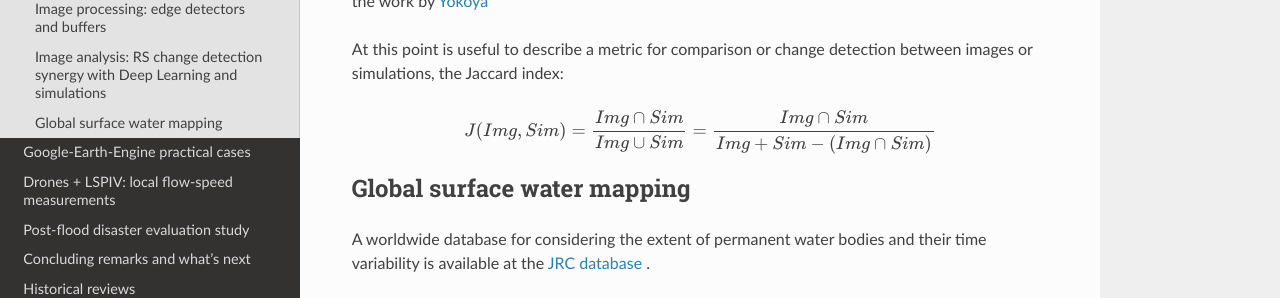
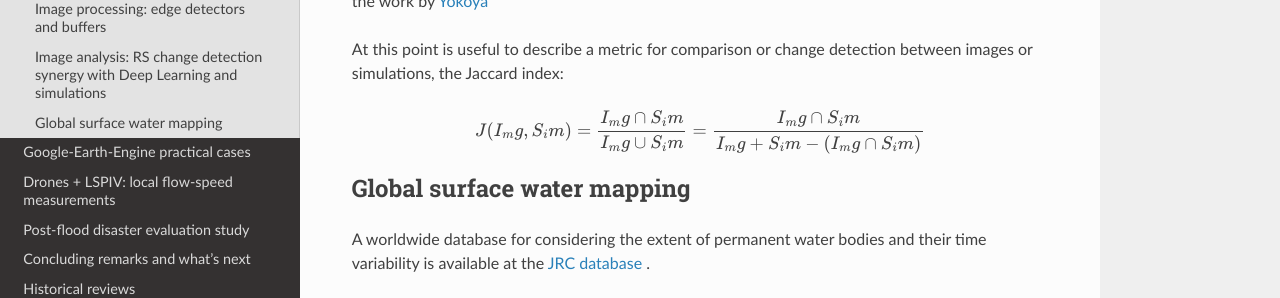
Before and after one commit to ivillamadrid/FloodMapping, a Sphinx documentation site: the page built from docs/source/lsm.rst, in a window 1280 px wide and 900 px high, scrolled down 2803 px. Shown: the part 435-733 px from the top of the window. Built offline with Sphinx 7.4.7 and the Read the Docs theme 2.0.0, drawn with Linux system fonts in a browser that asks for light colours.

Commit message:
Update lsm.rst

```diff
--- a/docs/source/lsm.rst
+++ b/docs/source/lsm.rst
@@ -133,7 +133,7 @@ At this point is useful to describe a metric for comparison or change detection
 
 .. math::
 
-  J(Img, Sim)=\frac{Img \cap Sim} {Img \cup Sim}=\frac{Img \cap Sim}{Img + Sim -(Img \cap Sim)}
+  J(I_mg, S_im)=\frac{I_mg \cap S_im} {I_mg \cup S_im}=\frac{I_mg \cap S_im}{I_mg + S_im -(I_mg \cap S_im)}
 
 
 
```
